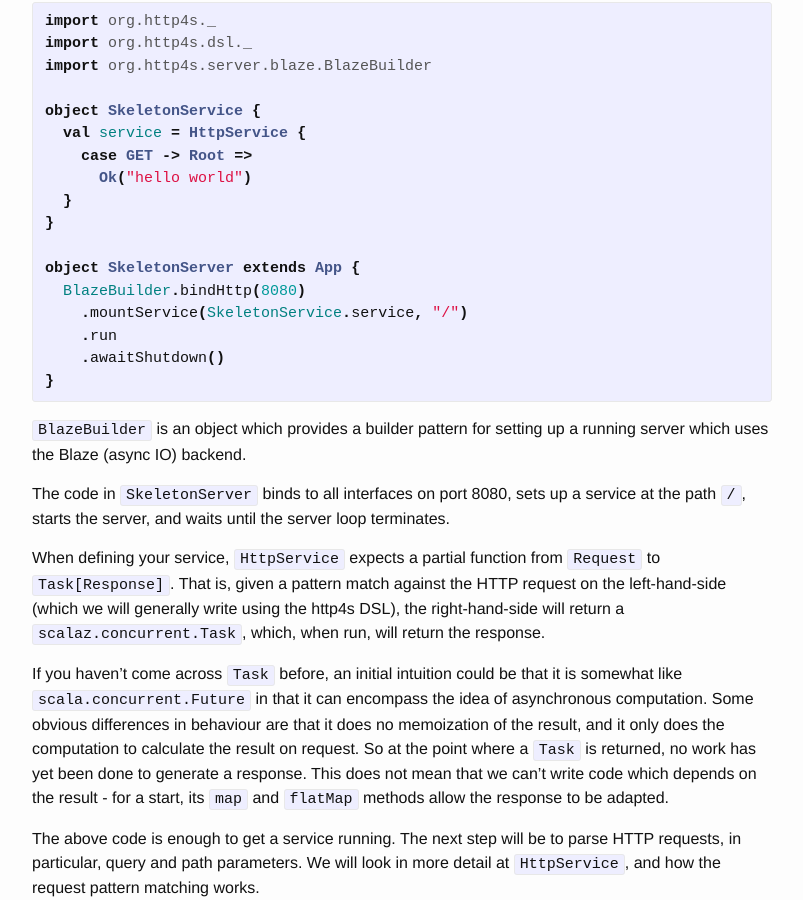
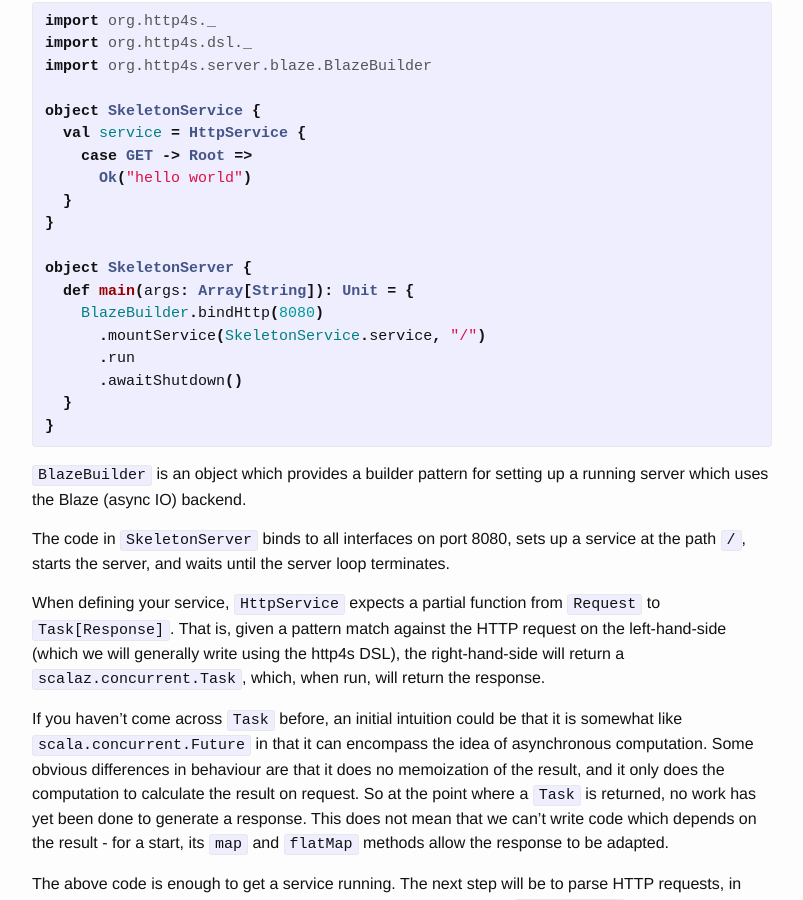
Before and after one commit to fiadliel/fiadliel.github.io, a Jekyll site: the page built from _posts/2016-02-16-setting-up-http4s.markdown, in a window 1280 px wide and 900 px high, scrolled down 440 px. Shown: the whole window, without its empty margins (238-1041 px from the left). Built offline with Jekyll 4.4.1, drawn with Linux system fonts in a browser that asks for light colours.

Commit message:
Use main instead of App trait

```diff
--- a/_posts/2016-02-16-setting-up-http4s.markdown
+++ b/_posts/2016-02-16-setting-up-http4s.markdown
@@ -28,11 +28,13 @@ object SkeletonService {
   }
 }
 
-object SkeletonServer extends App {
-  BlazeBuilder.bindHttp(8080)
-    .mountService(SkeletonService.service, "/")
-    .run
-    .awaitShutdown()
+object SkeletonServer {
+  def main(args: Array[String]): Unit = {
+    BlazeBuilder.bindHttp(8080)
+      .mountService(SkeletonService.service, "/")
+      .run
+      .awaitShutdown()
+  }
 }
 {% endhighlight %}
 
```
